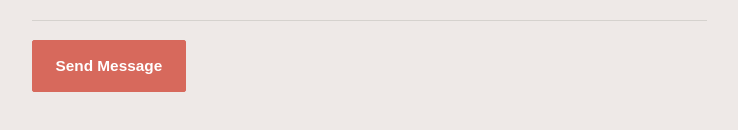
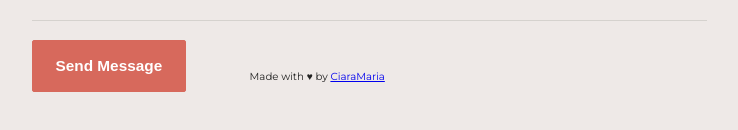
Before and after one commit to proiacm/C.P.Art-Studio, a React (Create React App) app: page / in a window 1280 px wide. Shown: the part 5357-5487 px from the top of the page, without its empty margins (288-1026 px from the left). Built offline with nearby package versions, Linux system fonts and the light colour scheme.

Commit message:
Add footer

```diff
--- a/src/Contact/Contact.css
+++ b/src/Contact/Contact.css
@@ -52,10 +52,18 @@
   cursor: pointer;
 }
 
+.footer {
+  font-size: 0.8vw;
+  position: absolute;
+  margin-top: 38%;
+  margin-left: 17%;
+}
+
 @media only screen and (max-device-width: 600px) {
   .form {
     padding-top: 25%;
     margin-left: 1%;
+    padding-bottom: 10%;
   }
 
   .form-label {
@@ -76,4 +84,11 @@
     font-size: 5vw;
     margin-bottom: 20%;
   }
+
+  .footer {
+    font-size: 2.5vw;
+    position: absolute;
+    margin-top: 111%;
+    margin-left: 30%;
+  }
 }
--- a/src/Contact/Contact.js
+++ b/src/Contact/Contact.js
@@ -25,6 +25,9 @@ const Contact = (props) => {
               </label> <br/><br/>
               <input className='submit' type="submit" value="Send Message" />
             </form>
+            <p className='footer'>
+              Made with &hearts; by <a target='_blank' rel="noopener noreferrer" href='https://www.cmproia.com'>CiaraMaria</a>
+            </p>
           </div>
     </div>
   )
```
Also changed, not shown: 1 other file (tests, documents, lock files or other folders).
